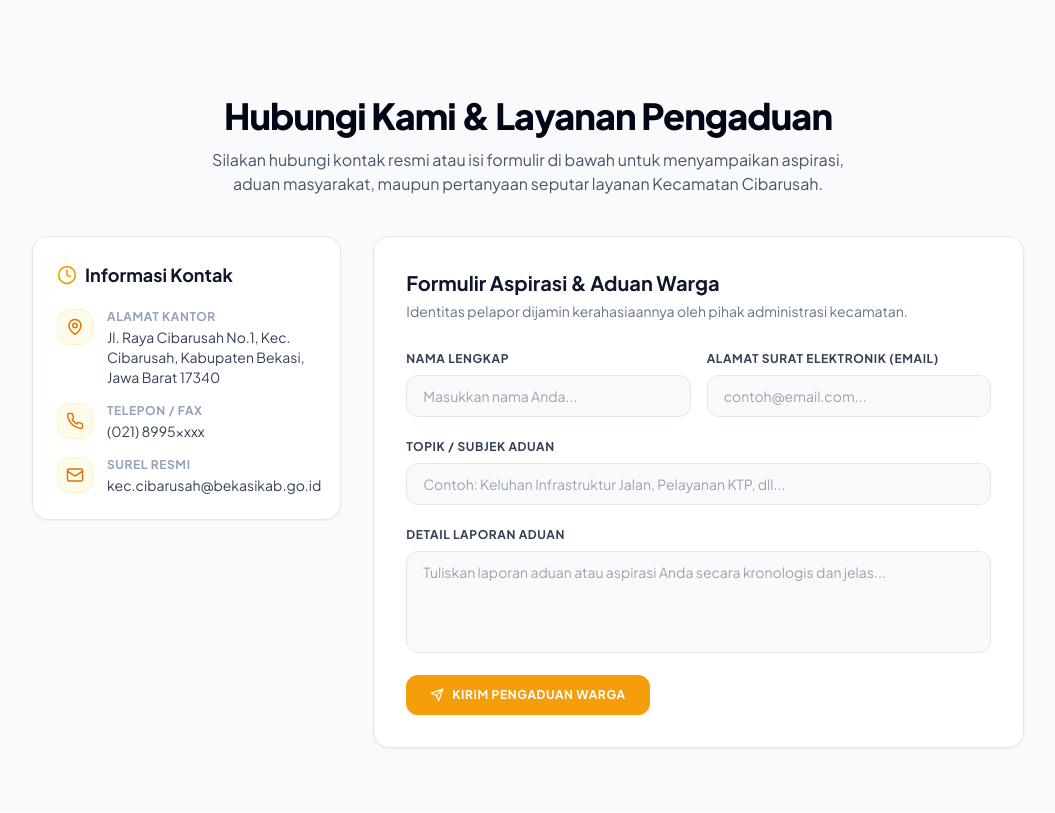
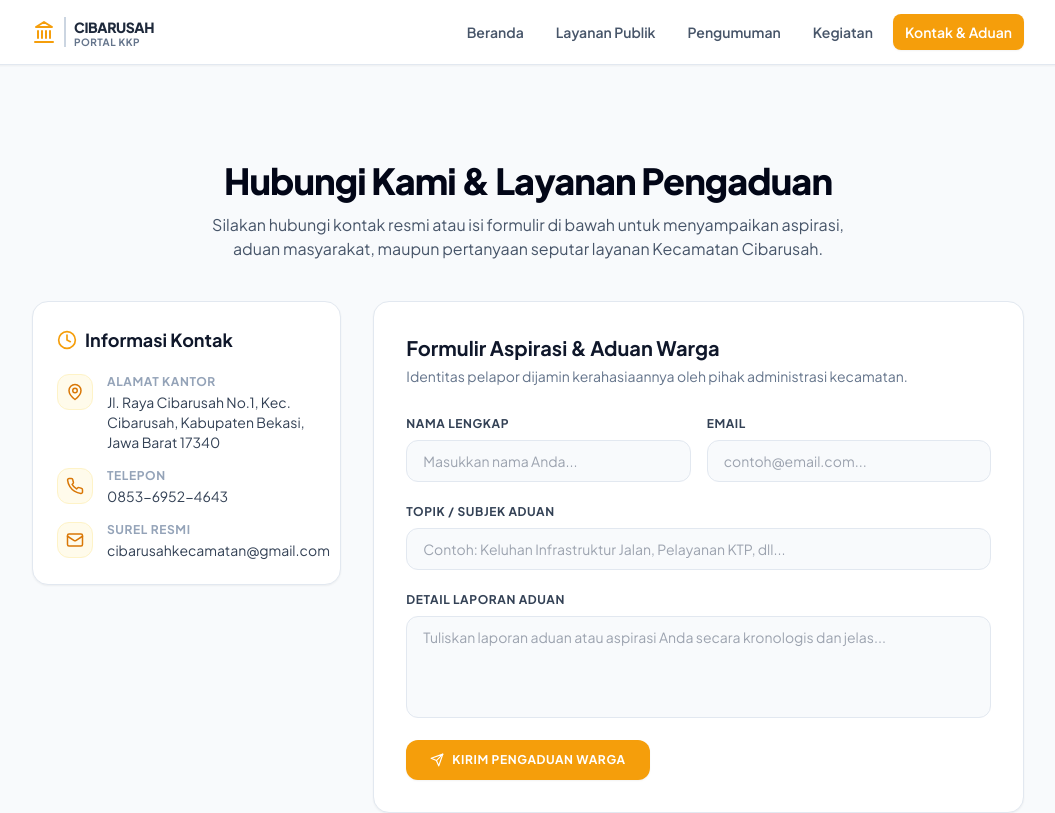
Before and after one commit to ilhammlna19/cibarusah-nextjs14, a Next.js app: page /kontak in a window 1280 px wide. Shown: the top 813 px of the page, without its empty margins (112-1167 px from the left). Built offline with nearby package versions, Linux system fonts and the light colour scheme.

Commit message:
tambah navbar footer dan update kontak

```diff
--- a/src/app/kontak/page.tsx
+++ b/src/app/kontak/page.tsx
@@ -2,50 +2,38 @@
 
 import React, { useState } from "react";
 import { Mail, Phone, MapPin, Send, CheckCircle2, AlertTriangle, Clock } from "lucide-react";
+import Navbar from "@/components/Navbar";
+import Footer from "@/components/Footer";
 
 export default function KontakPage() {
-  // STATE UNTUK FORM INPUT
   const [nama, setNama] = useState("");
   const [email, setEmail] = useState("");
   const [subjek, setSubjek] = useState("");
   const [pesan, setPesan] = useState("");
-
-  // STATE UNTUK STATUS STATUS FORM
   const [sedangMemuat, setSedangMemuat] = useState(false);
   const [berhasilKirim, setBerhasilKirim] = useState(false);
   const [errorForm, setErrorForm] = useState("");
 
-  // FUNGSI SAAT TOMBOL KIRIM DIKLIK
   const tanganiKirimPesan = (e: React.FormEvent) => {
     e.preventDefault();
     setErrorForm("");
-
-    // Validasi sederhana jika ada kolom yang kosong
     if (!nama || !email || !subjek || !pesan) {
-      setErrorForm("Semua kolom formulir wajib diisi dengan lengkap, Ham!");
+      setErrorForm("Semua kolom formulir wajib diisi dengan lengkap!");
       return;
     }
-
     setSedangMemuat(true);
-
-    // Simulasi jeda waktu pengiriman data ke server selama 1.5 detik
     setTimeout(() => {
       setSedangMemuat(false);
       setBerhasilKirim(true);
-
-      // Mengosongkan kembali isi formulir setelah sukses
-      setNama("");
-      setEmail("");
-      setSubjek("");
-      setPesan("");
+      setNama(""); setEmail(""); setSubjek(""); setPesan("");
     }, 1500);
   };
 
   return (
+    <>
+      <Navbar />
       <main className="min-h-screen bg-slate-50 pt-24 pb-16">
         <div className="max-w-5xl mx-auto px-4">
-
-        {/* HEADER HALAMAN */}
           <div className="mb-10 text-center">
             <h1 className="text-3xl font-black text-slate-950 tracking-tight sm:text-4xl mb-3">
               Hubungi Kami & Layanan Pengaduan
@@ -56,17 +44,13 @@ export default function KontakPage() {
           </div>
 
           <div className="grid grid-cols-1 lg:grid-cols-3 gap-8">
-
-          {/* KARTU INFORMASI KONTAK RESMI (1 Kolom) */}
             <div className="space-y-4 lg:col-span-1">
               <div className="bg-white border border-slate-200 rounded-2xl p-6 shadow-sm">
                 <h2 className="text-lg font-bold text-slate-900 mb-5 flex items-center gap-2">
                   <Clock className="text-amber-500" size={20} />
                   Informasi Kontak
                 </h2>
-
                 <div className="space-y-4">
-                {/* Alamat */}
                   <div className="flex items-start gap-3.5">
                     <div className="p-2 bg-amber-50 text-amber-600 rounded-xl border border-amber-100 shrink-0">
                       <MapPin size={18} />
@@ -78,21 +62,17 @@ export default function KontakPage() {
                       </p>
                     </div>
                   </div>
-
-                {/* Telepon */}
                   <div className="flex items-start gap-3.5">
                     <div className="p-2 bg-amber-50 text-amber-600 rounded-xl border border-amber-100 shrink-0">
                       <Phone size={18} />
                     </div>
                     <div>
-                    <h3 className="text-xs font-bold text-slate-400 uppercase tracking-wider">Telepon / Fax</h3>
+                      <h3 className="text-xs font-bold text-slate-400 uppercase tracking-wider">Telepon</h3>
                       <p className="text-slate-700 text-xs sm:text-sm leading-relaxed mt-0.5">
-                      (021) 8995xxxx
+                        0853-6952-4643
                       </p>
                     </div>
                   </div>
-
-                {/* Email */}
                   <div className="flex items-start gap-3.5">
                     <div className="p-2 bg-amber-50 text-amber-600 rounded-xl border border-amber-100 shrink-0">
                       <Mail size={18} />
@@ -100,7 +80,7 @@ export default function KontakPage() {
                     <div>
                       <h3 className="text-xs font-bold text-slate-400 uppercase tracking-wider">Surel Resmi</h3>
                       <p className="text-slate-700 text-xs sm:text-sm leading-relaxed mt-0.5">
-                      kec.cibarusah@bekasikab.go.id
+                        cibarusahkecamatan@gmail.com
                       </p>
                     </div>
                   </div>
@@ -108,103 +88,70 @@ export default function KontakPage() {
               </div>
             </div>
 
-          {/* FORMULIR ADUAN INTERAKTIF (2 Kolom) */}
             <div className="lg:col-span-2">
               <div className="bg-white border border-slate-200 rounded-2xl p-6 sm:p-8 shadow-sm">
                 <h2 className="text-xl font-bold text-slate-900 mb-1">Formulir Aspirasi & Aduan Warga</h2>
                 <p className="text-slate-500 text-xs sm:text-sm mb-6">Identitas pelapor dijamin kerahasiaannya oleh pihak administrasi kecamatan.</p>
 
-              {/* NOTIFIKASI JIKA BERHASIL KIRIM */}
                 {berhasilKirim && (
-                <div className="mb-6 p-4 bg-emerald-50 border border-emerald-200 rounded-xl flex items-start gap-3 text-emerald-800 animate-fadeIn">
+                  <div className="mb-6 p-4 bg-emerald-50 border border-emerald-200 rounded-xl flex items-start gap-3 text-emerald-800">
                     <CheckCircle2 className="text-emerald-500 shrink-0 mt-0.5" size={18} />
                     <div className="text-xs sm:text-sm">
                       <p className="font-bold">Aduan Berhasil Dikirim!</p>
-                    <p className="text-emerald-600/90 mt-0.5">Terima kasih atas laporan Anda. Aspirasi Anda telah diteruskan ke sistem peninjauan internal Kecamatan Cibarusah.</p>
+                      <p className="text-emerald-600/90 mt-0.5">Terima kasih atas laporan Anda.</p>
                     </div>
                   </div>
                 )}
 
-              {/* NOTIFIKASI JIKA ERROR (KOLOM KOSONG) */}
                 {errorForm && (
-                <div className="mb-6 p-4 bg-red-50 border border-red-200 rounded-xl flex items-start gap-3 text-red-800 animate-fadeIn">
+                  <div className="mb-6 p-4 bg-red-50 border border-red-200 rounded-xl flex items-start gap-3 text-red-800">
                     <AlertTriangle className="text-red-500 shrink-0 mt-0.5" size={18} />
                     <p className="text-xs sm:text-sm font-medium">{errorForm}</p>
                   </div>
                 )}
 
-              {/* FORM UTAMA */}
                 <form onSubmit={tanganiKirimPesan} className="space-y-4">
                   <div className="grid grid-cols-1 sm:grid-cols-2 gap-4">
-                  {/* Input Nama */}
                     <div className="space-y-1.5">
                       <label className="text-xs font-bold text-slate-700 uppercase tracking-wider">Nama Lengkap</label>
-                    <input
-                      type="text"
-                      value={nama}
-                      onChange={(e) => setNama(e.target.value)}
+                      <input type="text" value={nama} onChange={(e) => setNama(e.target.value)}
                         placeholder="Masukkan nama Anda..."
-                      className="w-full px-4 py-2.5 bg-slate-50 border border-slate-200 rounded-xl text-sm focus:outline-none focus:ring-2 focus:ring-amber-500 focus:bg-white transition-all text-slate-900"
-                    />
+                        className="w-full px-4 py-2.5 bg-slate-50 border border-slate-200 rounded-xl text-sm focus:outline-none focus:ring-2 focus:ring-amber-500 focus:bg-white transition-all text-slate-900" />
                     </div>
-
-                  {/* Input Email */}
                     <div className="space-y-1.5">
-                    <label className="text-xs font-bold text-slate-700 uppercase tracking-wider">Alamat Surat Elektronik (Email)</label>
-                    <input
-                      type="email"
-                      value={email}
-                      onChange={(e) => setEmail(e.target.value)}
+                      <label className="text-xs font-bold text-slate-700 uppercase tracking-wider">Email</label>
+                      <input type="email" value={email} onChange={(e) => setEmail(e.target.value)}
                         placeholder="contoh@email.com..."
-                      className="w-full px-4 py-2.5 bg-slate-50 border border-slate-200 rounded-xl text-sm focus:outline-none focus:ring-2 focus:ring-amber-500 focus:bg-white transition-all text-slate-900"
-                    />
+                        className="w-full px-4 py-2.5 bg-slate-50 border border-slate-200 rounded-xl text-sm focus:outline-none focus:ring-2 focus:ring-amber-500 focus:bg-white transition-all text-slate-900" />
                     </div>
                   </div>
-
-                {/* Input Subjek */}
                   <div className="space-y-1.5">
                     <label className="text-xs font-bold text-slate-700 uppercase tracking-wider">Topik / Subjek Aduan</label>
-                  <input
-                    type="text"
-                    value={subjek}
-                    onChange={(e) => setSubjek(e.target.value)}
+                    <input type="text" value={subjek} onChange={(e) => setSubjek(e.target.value)}
                       placeholder="Contoh: Keluhan Infrastruktur Jalan, Pelayanan KTP, dll..."
-                    className="w-full px-4 py-2.5 bg-slate-50 border border-slate-200 rounded-xl text-sm focus:outline-none focus:ring-2 focus:ring-amber-500 focus:bg-white transition-all text-slate-900"
-                  />
+                      className="w-full px-4 py-2.5 bg-slate-50 border border-slate-200 rounded-xl text-sm focus:outline-none focus:ring-2 focus:ring-amber-500 focus:bg-white transition-all text-slate-900" />
                   </div>
-
-                {/* Input Isi Pesan */}
                   <div className="space-y-1.5">
                     <label className="text-xs font-bold text-slate-700 uppercase tracking-wider">Detail Laporan Aduan</label>
-                  <textarea
-                    rows={4}
-                    value={pesan}
-                    onChange={(e) => setPesan(e.target.value)}
+                    <textarea rows={4} value={pesan} onChange={(e) => setPesan(e.target.value)}
                       placeholder="Tuliskan laporan aduan atau aspirasi Anda secara kronologis dan jelas..."
-                    className="w-full px-4 py-2.5 bg-slate-50 border border-slate-200 rounded-xl text-sm focus:outline-none focus:ring-2 focus:ring-amber-500 focus:bg-white transition-all text-slate-900 resize-none"
-                  ></textarea>
+                      className="w-full px-4 py-2.5 bg-slate-50 border border-slate-200 rounded-xl text-sm focus:outline-none focus:ring-2 focus:ring-amber-500 focus:bg-white transition-all text-slate-900 resize-none">
+                    </textarea>
                   </div>
-
-                {/* Tombol Kirim */}
-                <button
-                  type="submit"
-                  disabled={sedangMemuat}
+                  <button type="submit" disabled={sedangMemuat}
                     className={`w-full sm:w-auto px-6 py-3 font-bold text-xs uppercase tracking-wider rounded-xl shadow-sm flex items-center justify-center gap-2 transition-all cursor-pointer ${
-                    sedangMemuat
-                      ? "bg-slate-300 border-slate-300 text-slate-500 cursor-not-allowed"
-                      : "bg-amber-500 hover:bg-amber-600 border-amber-500 text-white shadow-amber-500/10"
-                  }`}
-                >
+                      sedangMemuat ? "bg-slate-300 text-slate-500 cursor-not-allowed" : "bg-amber-500 hover:bg-amber-600 text-white"
+                    }`}>
                     <Send size={14} className={sedangMemuat ? "animate-pulse" : ""} />
-                  <span>{sedangMemuat ? "Sedang Mengirim Laporan..." : "Kirim Pengaduan Warga"}</span>
+                    <span>{sedangMemuat ? "Sedang Mengirim..." : "Kirim Pengaduan Warga"}</span>
                   </button>
                 </form>
               </div>
             </div>
-
           </div>
-
         </div>
       </main>
+      <Footer />
+    </>
   );
 }
```
Lines whose indentation alone changed are shown as unchanged.
